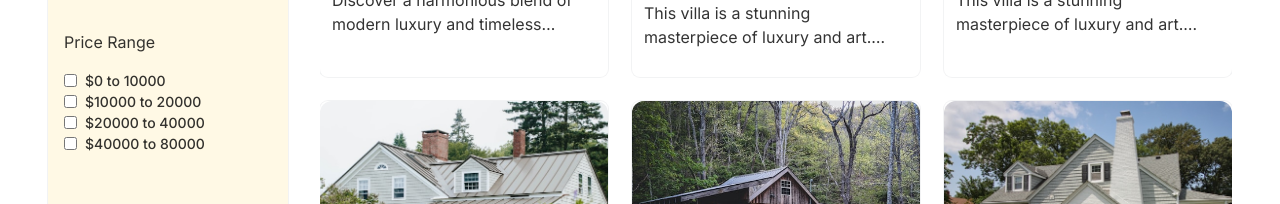
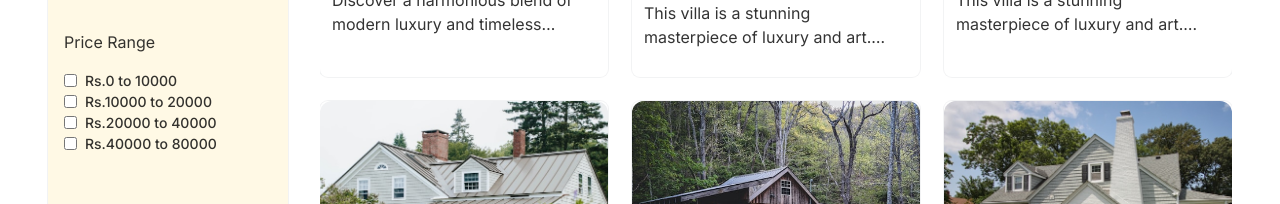
Before and after one commit to sandu20021111/Home-Rental-and-Sales-Website, a React (Vite) app in the folder client/: page /listing in a window 1280 px wide. Shown: the part 453-657 px from the top of the page. Built offline with nearby package versions, Linux system fonts and the light colour scheme.

Commit message:
Update Listing.jsx

```diff
--- a/client/src/pages/Listing.jsx
+++ b/client/src/pages/Listing.jsx
@@ -55,7 +55,7 @@ const priceRange = [
         {priceRange.map( (price)=> (
           <label key={price} className="flex gap-2 medium-14">
             <input type="checkbox" />
-            ${price}
+            Rs.{price}
           </label>
         ))}
        </div>
```
